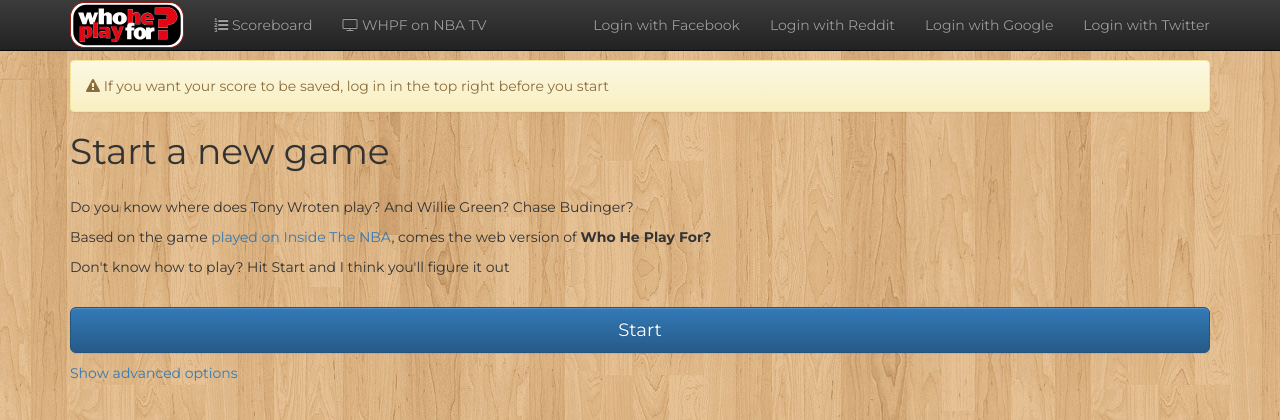
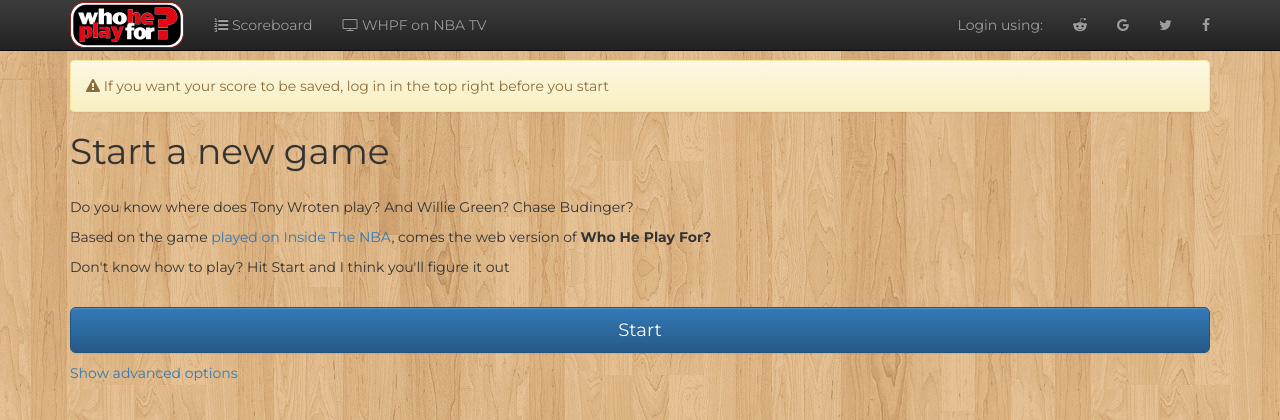
Before and after one commit to fepe55/whoheplayfor, a Django app: template whpf/templates/home.html in a window 1280 px wide. Shown: the top 420 px of the page. Run offline with Django 3.2, Linux system fonts and the light colour scheme; the template is opened without the code that fills it, so the values that code supplies are empty, except form fields; tables that the repository leaves empty hold one stand-in row (values such as "Sample post"); form fields are guessed from the names that the template uses; some libraries are stand-ins or nearby versions.

Commit message:
Nicer navbar with icons instead of words

```diff
--- a/whpf/templates/header.html
+++ b/whpf/templates/header.html
@@ -34,10 +34,29 @@
           <li class="navbar-text"><i class="{{ user_info.icon_class }}"></i> <span>{{ user.get_full_name|default:user.username }} (<a href="{% url 'auth:logout' %}?next={{ request.path }}">Logout</a>)</span></li>
         {% endwith %}
         {% else %}
-          <li><a href="{% url 'social:begin' 'facebook' %}?next={{ request.path }}">Login with Facebook</a></li>
-          <li><a href="{% url 'social:begin' 'reddit' %}?next={{ request.path }}">Login with Reddit</a></li>
-          <li><a href="{% url 'social:begin' 'google-oauth2' %}?next={{ request.path }}">Login with Google</a></li>
-          <li><a href="{% url 'social:begin' 'twitter' %}?next={{ request.path }}">Login with Twitter</a></li>
+          <li>
+            <p class="navbar-text loginwith">Login using:</p>
+          </li>
+          <li>
+              <a title="Reddit" href="{% url 'social:begin' 'reddit' %}?next={{ request.path }}">
+                <i class="fa fa-reddit-alien"></i>
+              </a>
+          </li>
+          <li>
+              <a title="Google" href="{% url 'social:begin' 'google-oauth2' %}?next={{ request.path }}">
+                <i class="fa fa-google"></i>
+              </a>
+          </li>
+          <li>
+              <a title="Twitter" href="{% url 'social:begin' 'twitter' %}?next={{ request.path }}">
+                <i class="fa fa-twitter"></i>
+              </a>
+          </li>
+          <li>
+              <a title="Facebook" href="{% url 'social:begin' 'facebook' %}?next={{ request.path }}">
+                <i class="fa fa-facebook"></i>
+              </a>
+          </li>
         {% endif %}
       </ul>
 
```
